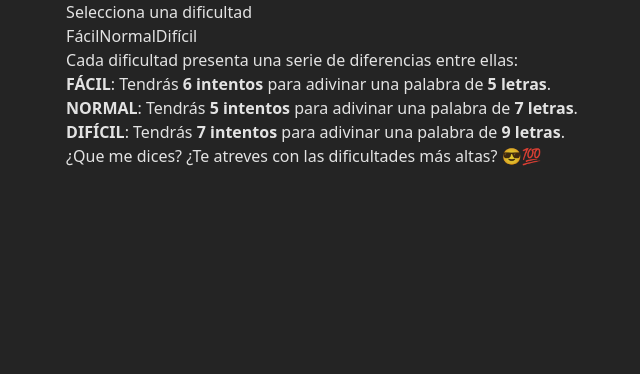
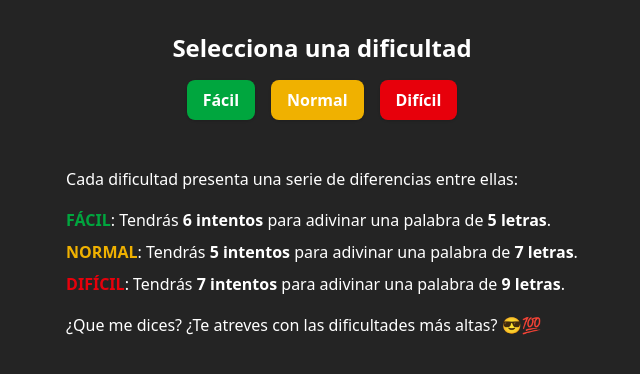
Before and after one commit to danisanchez21/palabra-del-dia-react-ts, a React (Vite) app: page / in a window 1280 px wide. Both pictures are taken after a click on the button "¡Jugar!". Shown: the top 374 px of the page, without its empty margins (318-958 px from the left). Built offline with nearby package versions, Linux system fonts and the light colour scheme.

Commit message:
style: Se crean estilos TailwindCSS para el SelectorDificultad.tsx

```diff
--- a/src/components/SelectorDificultad/SelectorDificultad.tsx
+++ b/src/components/SelectorDificultad/SelectorDificultad.tsx
@@ -8,30 +8,41 @@ const SelectorDificultad: React.FC<SelectorDificultadProps> = ({
     onSeleccionarDificultad,
 }) => {
     return (
-        <div>
-            <h2>Selecciona una dificultad</h2>
-            <div>
-                <button onClick={() => onSeleccionarDificultad("facil")}>
+        <div className="text-center p-8 text-white">
+            <h2 className="text-2xl font-bold">Selecciona una dificultad</h2>
+            <div className="flex justify-center gap-4 mt-4">
+                <button
+                    onClick={() => onSeleccionarDificultad("facil")}
+                    className="bg-green-600 hover:bg-green-700 text-white font-semibold py-2 px-4 rounded-lg shadow"
+                >
                     Fácil
                 </button>
-                <button onClick={() => onSeleccionarDificultad("normal")}>
+                <button
+                    onClick={() => onSeleccionarDificultad("normal")}
+                    className="bg-yellow-500 hover:bg-yellow-600 text-white font-semibold py-2 px-4 rounded-lg shadow"
+                >
                     Normal
                 </button>
-                <button onClick={() => onSeleccionarDificultad("dificil")}>
+                <button
+                    onClick={() => onSeleccionarDificultad("dificil")}
+                    className="bg-red-600 hover:bg-red-700 text-white font-semibold py-2 px-4 rounded-lg shadow"
+                >
                     Difícil
                 </button>
             </div>
-            <div>
+            <div className="text-left max-w-xl mx-auto mb-8 mt-12 space-y-4 leading-5.5">
                 <p>Cada dificultad presenta una serie de diferencias entre ellas:</p>
 
-                <ul>
-                    <li><strong>FÁCIL</strong>: Tendrás <strong>6 intentos</strong> para adivinar una palabra de <strong>5 letras</strong>.</li>
-                    <li><strong>NORMAL</strong>: Tendrás <strong>5 intentos</strong> para adivinar una palabra de <strong>7 letras</strong>.</li>
-                    <li><strong>DIFÍCIL</strong>: Tendrás <strong>7 intentos</strong> para adivinar una palabra de <strong>9 letras</strong>.</li>
+
+                <ul className="space-y-1 leading-7">
+                    <li><span className="text-green-600 font-bold">FÁCIL</span>: Tendrás <strong>6 intentos</strong> para adivinar una palabra de <strong>5 letras</strong>.</li>
+                    <li><span className="text-yellow-500 font-bold">NORMAL</span>: Tendrás <strong>5 intentos</strong> para adivinar una palabra de <strong>7 letras</strong>.</li>
+                    <li><span className="text-red-600 font-bold">DIFÍCIL</span>: Tendrás <strong>7 intentos</strong> para adivinar una palabra de <strong>9 letras</strong>.</li>
                 </ul>
 
                 <p>¿Que me dices? ¿Te atreves con las dificultades más altas? 😎💯</p>
             </div>
+
         </div>
     );
 };
```
